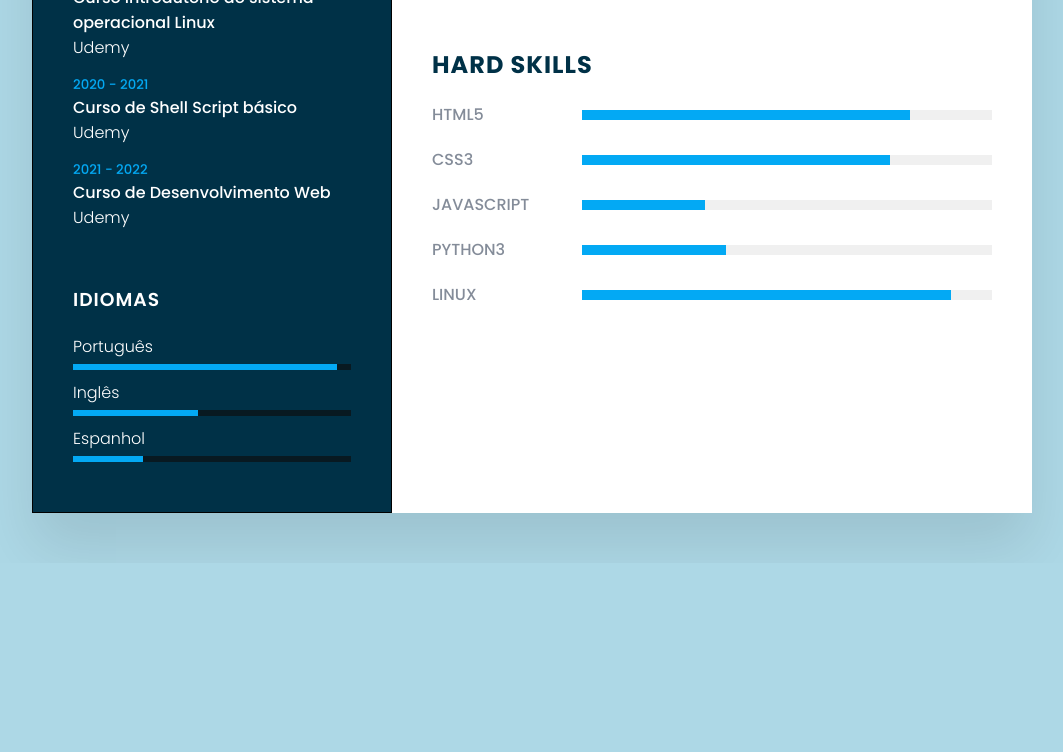
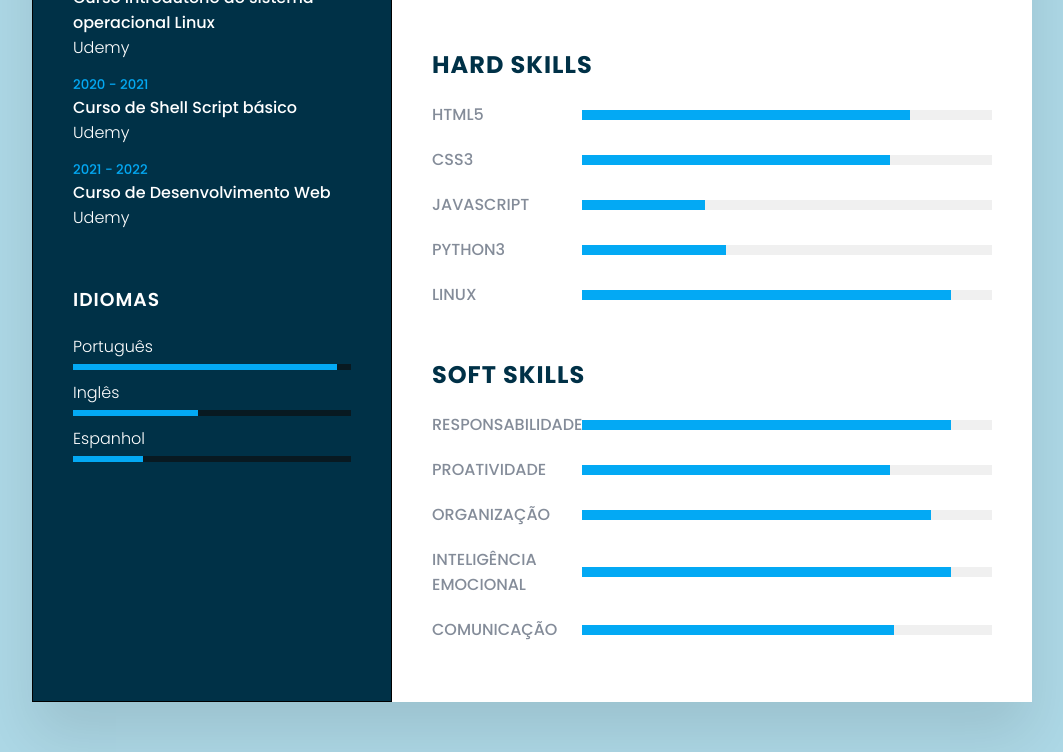
Before and after one commit to Arthurzitos/CV-Web-Developer-Jr, a plain HTML site: page index.html in a window 1280 px wide. Shown: the part 938-1690 px from the top of the page, without its empty margins (108-1171 px from the left). Before the commit the page ends 1501 px from the top, so only its background shows below. Drawn offline with Linux system fonts and the light colour scheme.

Commit message:
CV Concluído

```diff
--- a/index.html
+++ b/index.html
@@ -176,6 +176,52 @@
                     </div>
                 </div>
             </div>
+
+            <div class="sobre skills">
+                <h2 class="titulo2">Soft Skills</h2>
+                <div class="caixa">
+                    <h4>Responsabilidade</h4>
+                    <div class="percent">
+                        <div style="width: 90%;"></div>
+                    </div>
+                </div>
+                <div class="caixa">
+                    <h4>Proatividade</h4>
+                    <div class="percent">
+                        <div style="width: 75%;"></div>
+                    </div>
+                </div>
+                <div class="caixa">
+                    <h4>Organização</h4>
+                    <div class="percent">
+                        <div style="width: 85%;"></div>
+                    </div>
+                </div>
+                <div class="caixa">
+                    <h4>Inteligência emocional</h4>
+                    <div class="percent">
+                        <div style="width: 90%;"></div>
+                    </div>
+                </div>
+                <div class="caixa">
+                    <h4>Comunicação</h4>
+                    <div class="percent">
+                        <div style="width: 76%;"></div>
+                    </div>
+                </div>
+            </div>
+            <!--
+            <ul>
+                <li>Proatividade</li>
+                <li>Organização</li>
+                <li>Boa comunicação</li>
+                <li>Paixão por aprender</li>
+                <li>Responsabilidade</li>
+                <li>Inteligência emocional</li>
+                <li>Capacidade de adaptação</li>
+                <li>Trabalho em equipe</li>
+            </ul>
+            -->
         </div> <!-- Fim do lado direito -->
     </div>
 </body>
--- a/style.css
+++ b/style.css
@@ -203,7 +203,7 @@ p {
     font-size: 16px;
 }
 
-/* Hard Skills
+/* Skills
 ----------------*/
 .skills .caixa {
     position: relative;
@@ -234,3 +234,27 @@ p {
     height: 100%;
     background: #03a9f4;
 }
+
+
+/* Responsividade
+--------------------*/
+@media (max-width: 1000px) {
+    .container {
+        margin: 10px;
+        grid-template-columns: repeat(1, 1fr);
+    }
+}
+
+@media (max-width: 600px) {
+    .sobre .caixa {
+        flex-direction: column;
+    }
+
+    .sobre .caixa .ano-empresa {
+        margin-bottom: 5px;
+    }
+
+    .skills .caixa {
+        grid-template-columns: repeat(1, 1fr);
+    }
+}
```
